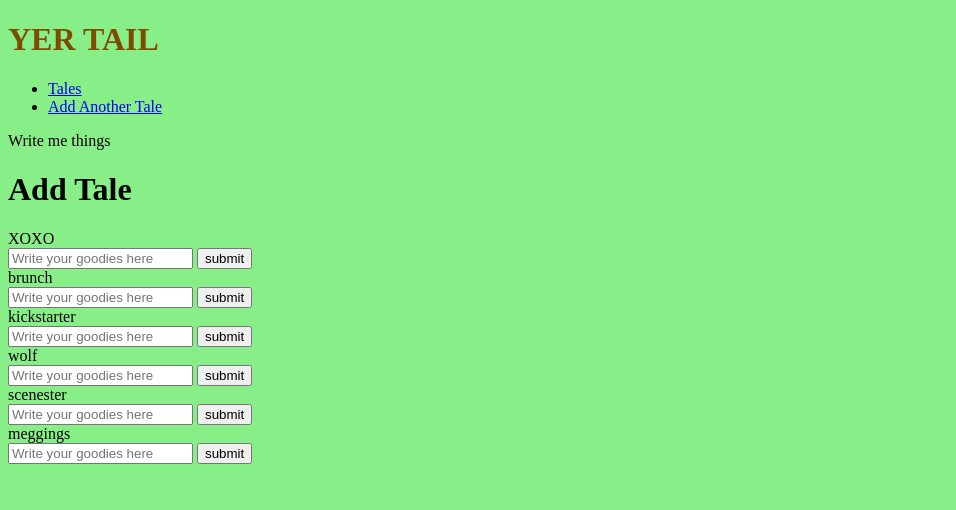
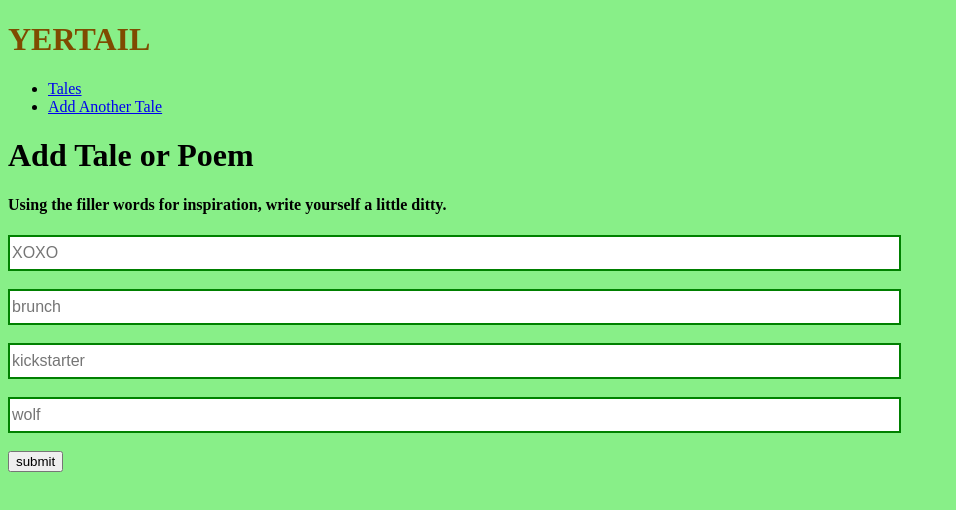
Before and after one commit to TerryCapan/Yertail, a website: page client/index.html at #/input in a window 1280 px wide. Shown: the whole page, without its empty margins (0-956 px from the left). Drawn offline with Linux system fonts and the light colour scheme.

Commit message:
small edits

```diff
--- a/client/index.html
+++ b/client/index.html
@@ -2,11 +2,11 @@
 <html ng-app='yerTales'>
 <head>
   <meta charset="utf-8" />
-  <title>YER TAIL</title>
+  <title>YERTAIL</title>
   <link rel="stylesheet" type="text/css" href="styles/styles.css" />
 </head>
 <body>
-  <h1 id='title'>YER TAIL</h1>
+  <h1 id='title'>YERTAIL</h1>
    <nav  class="navigation">
     <ul>
       <li>
@@ -17,7 +17,6 @@
       </li>
     </ul>
   </nav>
-  <div>Write me things</div>
   <div ng-view></div>
     <script src="lib/angular/angular.js"></script>
     <script src="lib/angular-route/angular-route.js"></script>
--- a/client/input/input.html
+++ b/client/input/input.html
@@ -1,12 +1,13 @@
 
 <div ng-controller='InputController' ng-init='populateWords()'>
-  <h1>Add Tale</h1>
+  <h1>Add Tale or Poem</h1>
+  <h4>Using the filler words for inspiration, write yourself a little ditty.</h4>
   <div class='tales' ng-repeat='word in data.randomWords'>
-    <div>{{ word }}</div>
+    <!-- <div>{{ word }}</div> -->
       <form name="tale" ng-submit='addTale()'>
-      <input name='tale' type='text' placeholder="Write your goodies here" ng-class="{'error': shorten.$invalid && shorten.$dirty}">
-      <button>submit</button>
+      <input name='tale' class='input' type='text' placeholder={{word}} ng-class="{'error': shorten.$invalid && shorten.$dirty}">
     </form>
-
+    <br>
   </div>
+  <button>submit</button>
 </div>
--- a/client/styles/styles.css
+++ b/client/styles/styles.css
@@ -7,3 +7,10 @@ body {
 #title {
   color: rgb(127, 75, 0);
 }
+
+.input {
+  width: 70%;
+  height: 30px;
+  border: 2px solid green;
+  font-size: medium;
+}
```
Also changed, not shown: client/services.js (+1 -1 lines).
